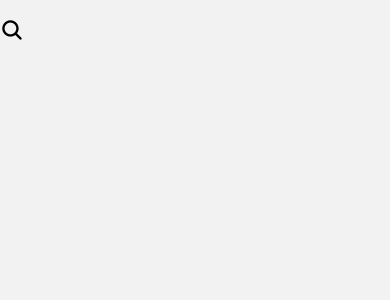
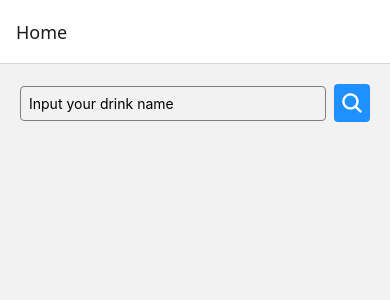
Before and after one commit to felipealvx/drinks-app-mobile, a React Native app: screen /Home in a window 390 px wide. Shown: the top 300 px of the page. Built offline with nearby package versions, Linux system fonts and the light colour scheme.

Commit message:
integrando api

```diff
--- a/src/routers/index.tsx
+++ b/src/routers/index.tsx
@@ -15,7 +15,7 @@ export const Routes = () => {
             name="Home"
             component={Home}
             options={{
-                headerShown: false,
+                headerShown: true,
             }}/>
             <AppStack.Screen
             name="Details"
--- a/src/screens/Home/index.tsx
+++ b/src/screens/Home/index.tsx
@@ -1,7 +1,9 @@
 import { NavigationProp } from "@react-navigation/native";
-import { View, Text, Button, SafeAreaView, TextInput, Pressable } from "react-native"
+import { View, Text, Button, SafeAreaView, TextInput, Pressable, FlatList, TouchableOpacity, Image } from "react-native"
 import { AppStackParamList } from "../../routers";
 import { Ionicons } from "@expo/vector-icons";
+import { styles } from "./styles";
+import { useState } from "react";
 
 
 type HomeProps = {
@@ -9,13 +11,53 @@ type HomeProps = {
 }
 
 export const Home = ({ navigation }: HomeProps) => {
+    const [ searchText, setSearchText ] = useState("");
+    const [errorMessage, setErrorMessage] = useState("");
+    const [drinks, setDrinks] = useState<Drink[]>([]);
+
+    const fechData = async () => {
+        if(searchText.length === 0){
+            return;
+        };
+        try {
+            const response = await fetch(
+                `https://www.thecocktaildb.com/api/json/v1/1/search.php?s=${searchText}`
+                // interpolar
+            );
+
+            const data = await response.json();
+
+            setDrinks(data.drinks);
+
+        } catch (error) {
+            setErrorMessage("Error on drinking search, try again later.");
+        }
+    }
+
     return(
-        <SafeAreaView>
-            <View>
-                <TextInput />
-                <Pressable>
-                    <Ionicons name="search" size={24}/>
-                </Pressable>
+        <SafeAreaView style={{ flex: 1}}>
+            <View style={{ padding: 20 }}>
+                <View style={styles.inputContainer}>
+                    <TextInput style={styles.textInput}
+                    placeholder="Input your drink name"
+                    value={searchText}
+                    onChangeText={setSearchText} />
+                    <Pressable onPress={fechData}
+                    style={{ backgroundColor: 'dodgerblue', padding: 6, borderRadius: 4}}>
+                        <Ionicons name="search" size={24} color={'white'}/>
+                    </Pressable>
+                </View>
+                <FlatList
+                data={drinks}
+                keyExtractor={(item) => item.idDrink}
+                renderItem={({item}) => (
+                    <Pressable style={styles.drinkItemContainer}>
+                        <Image source={{ uri: item.strDrinkThumb }} style={styles.drinkThumb} />
+                        <View>
+                            <Text>{item.strDrink}</Text>
+                        </View>
+                    </Pressable>
+                )}/>
             </View>
         </SafeAreaView>
     );
--- a/src/screens/Home/styles.ts
+++ b/src/screens/Home/styles.ts
@@ -1,5 +1,29 @@
 import { StyleSheet } from "react-native";
 
 export const styles = StyleSheet.create ({
-
-})
+    inputContainer: {
+        flexDirection: 'row',
+        alignItems: 'center',
+        gap: 8,
+        // atention
+    },
+    textInput: {
+        borderWidth: 0.5,
+        padding: 8,
+        borderRadius: 4,
+        borderColor: 'gray',
+        flex: 1,
+    },
+    drinkItemContainer: {
+        flexDirection: 'row',
+        alignItems: 'center',
+        backgroundColor: "#f5f5f5",
+        padding: 10,
+        margin: 4,
+    },
+    drinkThumb: {
+        width: 60,
+        height: 60,
+        borderRadius: 4,
+    },
+});
```
Also changed, not shown: src/types/index.ts (added, +21 -0 lines).
